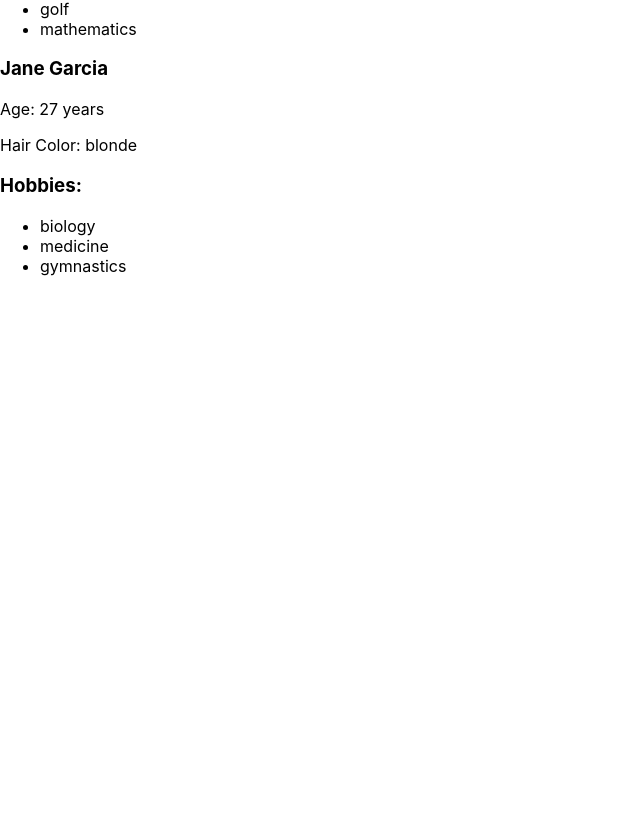
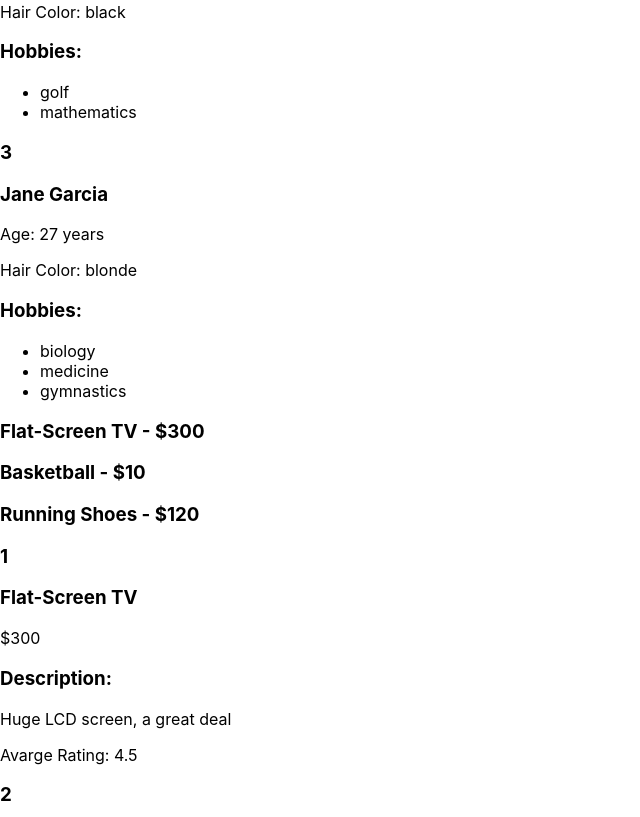
Before and after one commit to oriML/react-dp-learn, a React (Create React App) app: page / in a window 1280 px wide. Shown: the part 523-1340 px from the top of the page, without its empty margins (0-640 px from the left). Before the commit the page ends 815 px from the top, so only its background shows below. Built offline with nearby package versions, Linux system fonts and the light colour scheme; the HTML template or start-up script is replaced by a standard one.

Commit message:
different list types

```diff
--- a/src/App.tsx
+++ b/src/App.tsx
@@ -1,8 +1,11 @@
 
 import './App.css';
 import { SplitScreen } from './cmps/layout-cmp/SplitScreen';
+import { NumberedList } from './cmps/NumberedList';
 import { LargePersonListItem } from './cmps/people/LargePersonListItem';
 import { SmallPersonListItem } from './cmps/people/SmallPersonListItem';
+import { LargeProductListItem } from './cmps/product/LargeProductListItem';
+import { SmallProductListItem } from './cmps/product/SmallProductListItem';
 import RegularList from './cmps/RegularList';
 
 const people = [{
@@ -39,8 +42,8 @@ const products = [{
   rating: 4.2,
 }];
 
-const Left = ({ name }:{name: string}) => <h1 style={{'backgroundColor': 'red'}}>{name}</h1>
-const Right = ({ message }: {message: string}) => <p style={{'backgroundColor': 'green'}}>{message}</p>
+const Left = ({ name }: { name: string }) => <h1 style={{ 'backgroundColor': 'red' }}>{name}</h1>
+const Right = ({ message }: { message: string }) => <p style={{ 'backgroundColor': 'green' }}>{message}</p>
 
 function App() {
   return (
@@ -51,11 +54,25 @@ function App() {
         itemComponent={SmallPersonListItem}
       />
 
-    <RegularList
+      <NumberedList
         items={people}
         resourceName='person'
         itemComponent={LargePersonListItem}
       />
+
+      <RegularList
+        items={products}
+        resourceName='product'
+        itemComponent={SmallProductListItem}
+      />
+
+      <NumberedList
+        items={products}
+        resourceName='product'
+        itemComponent={LargeProductListItem}
+      />
+
+
     </>
 
   );
--- /dev/null
+++ b/src/cmps/NumberedList.tsx
@@ -0,0 +1,40 @@
+import React, { ReactElement } from 'react'
+
+interface IPepole{
+        name: string,
+        age: number,
+        hairColor: string,
+        hobbies: string[]
+  }
+
+interface IProduct{
+      name: string,
+      price: string,
+      description?: string,
+      rating?: number
+  }
+
+interface INumberedList{
+    items: IPepole[] | IProduct[],
+    resourceName: string,
+    itemComponent: (props :any) => JSX.Element
+}
+
+export const NumberedList = ({
+    items,
+    resourceName,
+    itemComponent: ItemComponent
+}: INumberedList) => {
+  return (
+    <>
+    {
+        items.map( (item, index) =><>
+         <h3>{index + 1}</h3>
+         <ItemComponent key={index} {...{[resourceName]: item}} />
+
+         </>
+         )
+}
+    </>
+  )
+}
--- a/src/cmps/RegularList.tsx
+++ b/src/cmps/RegularList.tsx
@@ -1,18 +1,25 @@
 import React, { ReactElement } from 'react'
 
-interface IPepole{
-
+interface IPerson{
         name: string,
         age: number,
-        hairColor: string,
-        hobbies: string[]
+        hairColor?: string,
+        hobbies?: string[]
+}
 
-  }
+interface IProduct{
+
+    name: string,
+    price: string,
+    description?: string,
+    rating?: number
+
+}
 
 interface IRegularList{
-    items: IPepole[],
+    items: IPerson[] | IProduct[],
     resourceName: string,
-    itemComponent: any
+    itemComponent: (props :any) => JSX.Element
 }
 
 const RegularList = ({
--- a/src/cmps/people/LargePersonListItem.tsx
+++ b/src/cmps/people/LargePersonListItem.tsx
@@ -1,15 +1,15 @@
 import React from 'react'
 
-interface ILargePerson{
+interface IPerson{
     person:{
         name: string,
         age: string,
-        hairColor: string,
-        hobbies: string[]
+        hairColor?: string,
+        hobbies?: string[]
     }
   }
 
-export const LargePersonListItem = ({person}: ILargePerson) => {
+export const LargePersonListItem = ({person}: IPerson) => {
   const { name, age, hairColor, hobbies } = person
   return (
     <>
@@ -18,7 +18,7 @@ export const LargePersonListItem = ({person}: ILargePerson) => {
         <p>Hair Color: {hairColor}</p>
         <h3>Hobbies:</h3>
         <ul>
-            {hobbies.map( hobby => <li key={hobby}>{hobby}</li>)}
+            {hobbies!.map( hobby => <li key={hobby}>{hobby}</li>)}
         </ul>
     </>
   )
--- /dev/null
+++ b/src/cmps/product/LargeProductListItem.tsx
@@ -0,0 +1,24 @@
+import React from 'react'
+
+
+interface IProduct{
+    product:{
+      name: string,
+      price: string,
+      description?: string,
+      rating?: number
+    }
+  }
+export const LargeProductListItem = ({ product }: IProduct) => {
+    const { name, price, description, rating  } = product;
+
+  return (
+    <>
+        <h3> {name} </h3>
+        <p> {price} </p>
+        <h3> Description: </h3>
+        <p>{description}</p>
+        <p> Avarge Rating: {rating} </p>
+    </>
+  )
+}
--- /dev/null
+++ b/src/cmps/product/SmallProductListItem.tsx
@@ -0,0 +1,19 @@
+import React from 'react'
+
+interface IProduct{
+  product:{
+    name: string,
+    price: string,
+    description?: string,
+    rating?: number
+  }
+}
+
+export const SmallProductListItem = ({ product }: IProduct) => {
+
+    const { name, price } = product;
+
+  return (
+    <h3>{name} - {price} </h3>
+  )
+}
```
Also changed, not shown: src/cmps/people/SmallPersonListItem.tsx (+5 -2 lines), src/cmps/product/LargeProductListItem.js (deleted), src/cmps/product/SmallProductListItem.js (deleted). Lines whose indentation alone changed are shown as unchanged.
